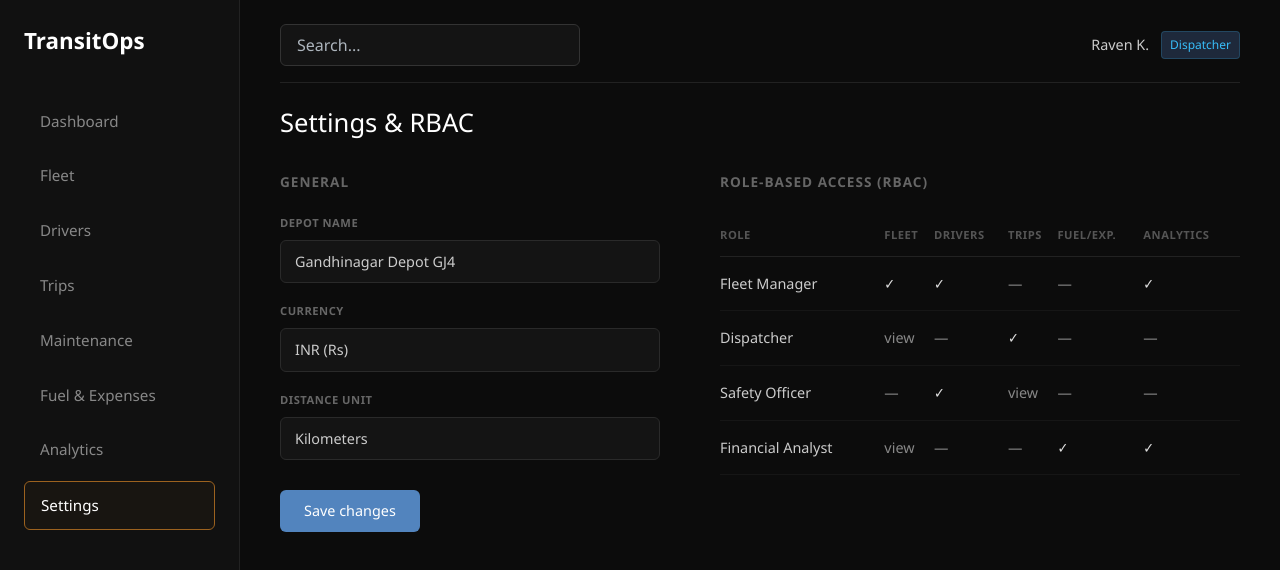
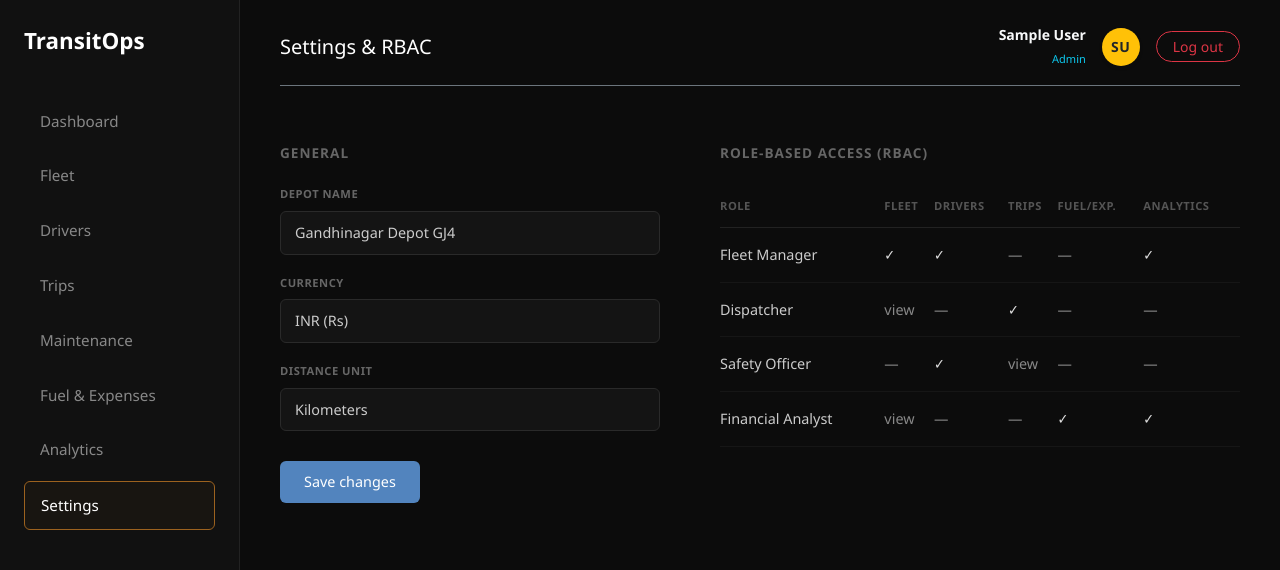
Before and after one commit to CodifyWithShravan/TransitOps-Smart-Transport-Operations-Platform, a React (Vite) app in the folder frontend/: page /settings in a window 1280 px wide. Shown: the top 570 px of the page. Built offline with nearby package versions, Linux system fonts and the light colour scheme; sample sign-in values are in the browser's storage; the HTML template or start-up script is replaced by a standard one.

Commit message:
Fix SettingsPage sidebar to use clickable router Links and replace static header with dynamic TopHeader

```diff
--- a/frontend/src/pages/SettingsPage.jsx
+++ b/frontend/src/pages/SettingsPage.jsx
@@ -1,5 +1,7 @@
 import React, { useState } from 'react';
-import styles from '/src/styles/SettingsPage.module.css';
+import { Link } from 'react-router-dom';
+import styles from '../styles/SettingsPage.module.css';
+import TopHeader from '../components/TopHeader';
 
 const SettingsPage = () => {
   const sidebarItems = [
@@ -28,7 +30,7 @@ const SettingsPage = () => {
 
   const handleSaveChanges = (e) => {
     e.preventDefault();
-    alert(`Backend Hook: Saving settings -> ${depotName}, ${currency}, ${distanceUnit}`);
+    alert(`Settings saved successfully: ${depotName}, ${currency}, ${distanceUnit}`);
   };
 
   return (
@@ -37,29 +39,33 @@ const SettingsPage = () => {
       <aside className={styles.sidebar}>
         <div className={styles.brand}>TransitOps</div>
         <nav className={styles.navMenu}>
-          {sidebarItems.map((item) => (
-            <div
-              key={item}
-              className={`${styles.navItem} ${item === 'Settings' ? styles.activeNavItem : ''}`}
-            >
-              {item}
-            </div>
-          ))}
+          {sidebarItems.map((item) => {
+            let path = "/";
+            if (item === 'Fleet') path = "/fleet";
+            if (item === 'Drivers') path = "/drivers";
+            if (item === 'Trips') path = "/trips";
+            if (item === 'Maintenance') path = "/maintenance";
+            if (item === 'Fuel & Expenses') path = "/fuel";
+            if (item === 'Analytics') path = "/analytics";
+            if (item === 'Settings') path = "/settings";
+
+            return (
+              <Link
+                key={item}
+                to={path}
+                className={`${styles.navItem} ${item === 'Settings' ? styles.activeNavItem : ''}`}
+                style={{ textDecoration: 'none', display: 'block' }}
+              >
+                {item}
+              </Link>
+            );
+          })}
         </nav>
       </aside>
 
       {/* MAIN CONTENT AREA */}
       <main className={styles.mainContent}>
-        {/* Top Header */}
-        <header className={styles.topHeader}>
-          <input type="text" placeholder="Search..." className={styles.searchBar} readOnly />
-          <div className={styles.userProfile}>
-            <span className={styles.userName}>Raven K.</span>
-            <span className={styles.userBadge}>Dispatcher</span>
-          </div>
-        </header>
-
-        <h1 className={styles.pageTitle}>Settings & RBAC</h1>
+        <TopHeader title="Settings & RBAC" />
 
         <div className={styles.settingsLayout}>
           {/* GENERAL SETTINGS FORM */}
```
